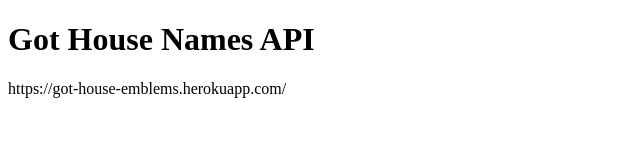
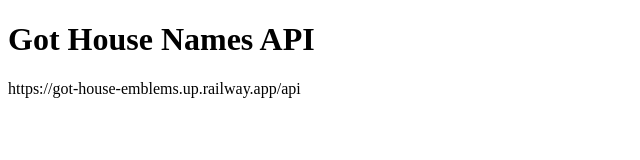
Before and after one commit to eric-phan/gameofthones-api, a website: page index.html in a window 1280 px wide. Shown: the full height of the page, 0-640 px from the left. Drawn offline with Linux system fonts and the light colour scheme.

Commit message:
Update index.html

```diff
--- a/index.html
+++ b/index.html
@@ -8,6 +8,6 @@
   </head>
   <body>
     <h1>Got House Names API</h1>
-    <p>https://got-house-emblems.herokuapp.com/</p>
+    <p>https://got-house-emblems.up.railway.app/api</p>
   </body>
 </html>
```
